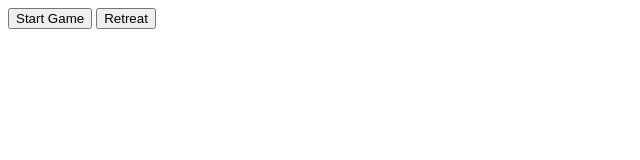
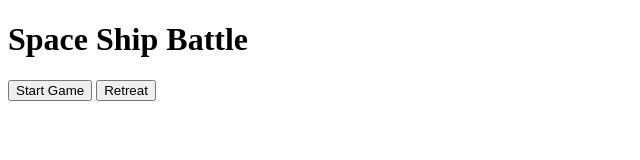
Before and after one commit to Kolten-Pilar/space_battle, a plain HTML site: page index.html in a window 1280 px wide. Shown: the whole page, without its empty margins (0-640 px from the left). Drawn offline with Linux system fonts and the light colour scheme.

Commit message:
updted HTML slightly

```diff
--- a/index.html
+++ b/index.html
@@ -7,7 +7,7 @@
   <title>Space Battle</title>
 </head>
 <body>
-
+<h1>Space Ship Battle</h1>
   <button id="attack" onclick="theGame()";>Start Game</button>
   <button id="retreat" onclick="playerShip.retreat()">Retreat</button>
   <script src="app.js"></script>
```
